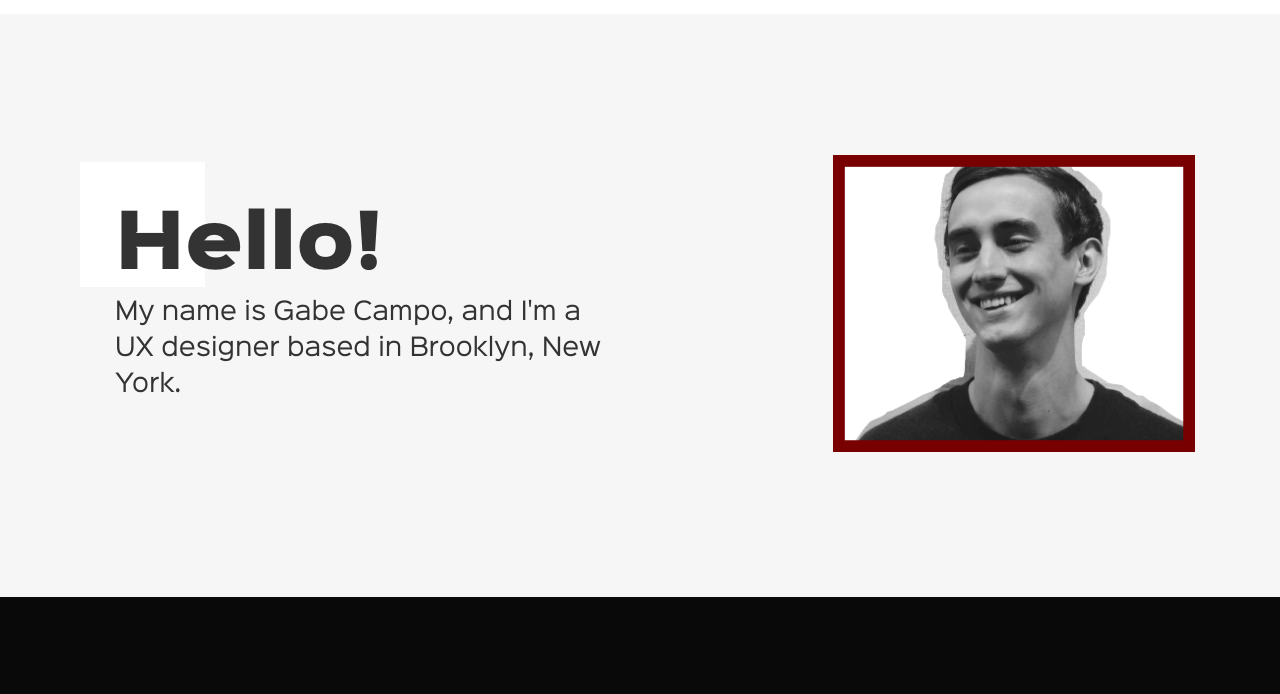
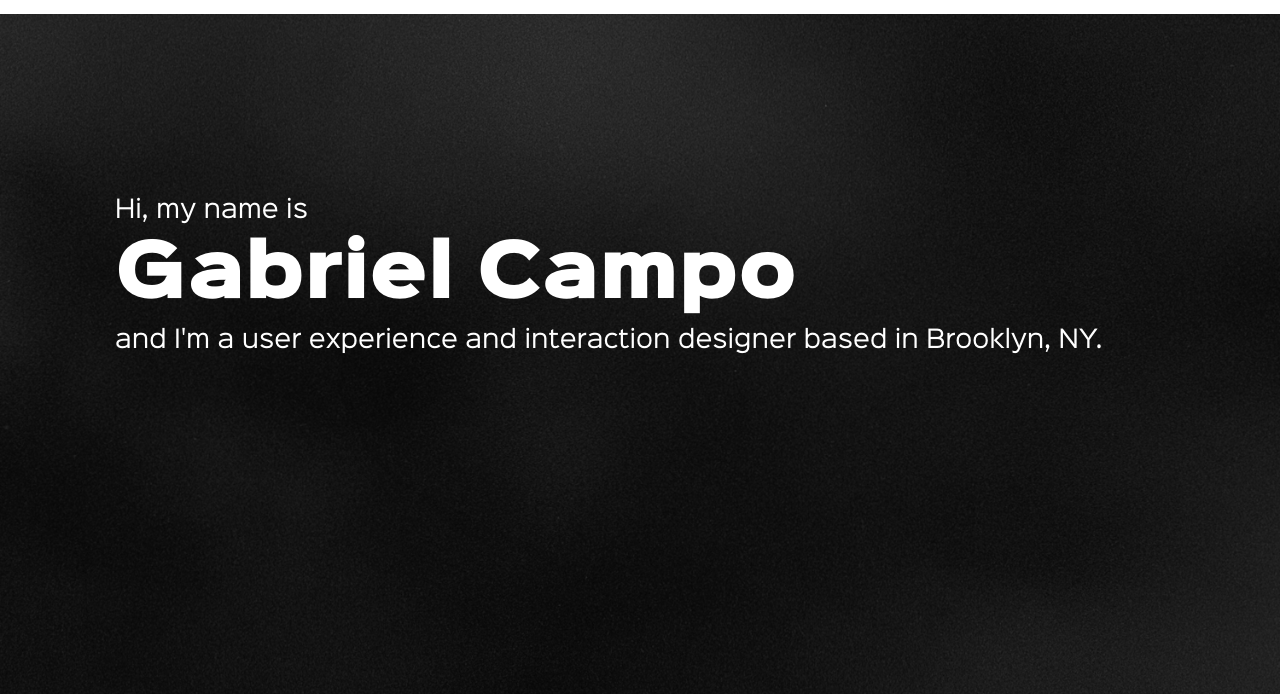
Before and after one commit to milk-toast/ux-portfolio, a plain HTML site: page index.html in a window 1280 px wide. Shown: the part 90-784 px from the top of the page. Drawn offline with nearby package versions, Linux system fonts and the light colour scheme; some packages are replaced by stand-ins of ours; a script that the page names is missing.

Commit message:
landing page - background, headshot, footer
updated background to bokeh
removed headshot, stretched header text
updated footer height

```diff
--- a/assets/css/styleMin.css
+++ b/assets/css/styleMin.css
@@ -7,7 +7,12 @@ body {
 body {
     position: relative;
     overflow-y: auto;
-    overflow-x: hidden
+    overflow-x: hidden;
+    background: url(../img/bokeh-bg.jpg);
+    background-size: cover;
+    background-repeat: no-repeat;
+    background-position: center center;
+    background-attachment: fixed;
 }
 
 * {
@@ -130,8 +135,6 @@ nav .myNavbarBrand {
 header.homepage {
     width: 100%;
     height: auto;
-    background-color: #F6F6F6;
-    /*background: url(../img/bokeh-bg.jpg); /*background image?*/
     position: relative;
     display: -ms-flexbox;
     display: -webkit-flex;
@@ -140,7 +143,7 @@ header.homepage {
     -webkit-align-items: center;
     -webkit-box-align: center;
     align-items: center;
-    margin-top: 100px
+    margin: 100px 0;
 }
 
 header.homepage .left {
@@ -150,22 +153,22 @@ header.homepage .left {
     padding-right: 20px
 }
 
-header.homepage .whiteRectangle {
+/*header.homepage .rectangle {
     width: 125px;
     height: 125px;
-    background-color: #fff
-}
+    background-color: #33D08F
+}*/
 
 header.homepage .left .title {
     font-size: 72px;
-    color: #333;
+    color: #fff;
     font-family: sinkinSansBlack;
     position: relative;
     top: 2px
 }
 
 header.homepage .left .article {
-    color: #333;
+    color: #fff;
     font-family: sinkinSansRegular;
     position: relative;
     bottom: 2px
@@ -180,7 +183,6 @@ header.homepage .left .article {
 .seeMyWork {
     width: 100%;
     height: auto;
-    background-color: #090909;
     padding: 100px 0
 }
 
@@ -237,7 +239,7 @@ header.homepage .left .article {
 
 .seeMyWork .seeMyWorkRow .left .leftButton p {
     margin: 30px 0 20px 0;
-    text-align: center;
+    text-align: left;
     color: #33D08F;
     font-size: 20px;
     font-family: menlo;
@@ -372,7 +374,7 @@ footer.footer1 {
 footer.footer1 .title {
     color: #090909;
     font-family: sinkinSansBlack;
-    font-size: 36px
+    font-size: 55px
 }
 
 footer.footer1 .subtitle {
@@ -418,7 +420,7 @@ footer.footer1 .subtitle span {
         padding: 45px 0
     }
     header.homepage .left {
-        text-align: center;
+        text-align: left;
         display: block
     }
     header.homepage .right {
@@ -433,7 +435,7 @@ footer.footer1 .subtitle span {
     header.homepage .left {
         padding-left: 20px
     }
-    header.homepage .whiteRectangle {
+    header.homepage .rectangle {
         position: absolute;
         top: 0;
         left: 20px
@@ -466,7 +468,7 @@ footer.footer1 .subtitle span {
         margin-right: auto
     }
     .seeMyWork .seeMyWorkRow .left {
-        text-align: right
+        text-align: left
     }
     .seeMyWork .seeMyWorkRow .left .leftBar {
         margin-right: 0;
@@ -532,7 +534,7 @@ footer.footer1 .subtitle span {
     header.homepage .left {
         padding-left: 35px
     }
-    header.homepage .whiteRectangle {
+    header.homepage .rectangle {
         position: absolute;
         top: 0;
         left: 20px
@@ -603,7 +605,7 @@ footer.footer1 .subtitle span {
         height: 193px
     }
     footer.footer1 {
-        height: 240px;
+        height: 1024px;
         width: 100%;
     }
     footer.footer1 .title {
@@ -650,7 +652,7 @@ footer.footer1 .subtitle span {
     header.homepage .left {
         padding-left: 45px
     }
-    header.homepage .whiteRectangle {
+    header.homepage .rectangle {
         position: absolute;
         top: 0;
         left: 10px
@@ -723,10 +725,10 @@ footer.footer1 .subtitle span {
         height: 284px
     }
     footer.footer1 {
-        height: 350px;
+        height: 1024px;
         width: 100%;
     }
     footer.footer1 .title {
-        margin-top: 100px
+        margin-top: 450px
     }
 }
--- a/index.html
+++ b/index.html
@@ -39,16 +39,19 @@
 	<header class="homepage">
 		<div class="container content">
 			<div class="row ">
-				<div class="col-sm-6 left my-auto">
-					<div class="whiteRectangle"></div>
-					<h1 class="title">Hello!</h1>
+				<div class="col-sm-12 left my-auto">
+					<div class="rectangle"></div>
 					<p class="article">
-					My name is Gabe Campo, and I'm a UX designer based in Brooklyn, New York.</p>
+						Hi, my name is
+					<h1 class="title">Gabriel Campo</h1>
+					<p class="article">
+						and I'm a user experience and interaction designer based in Brooklyn, NY.
+					</p>
 				</div>
-				<div class="col-sm-6 right my-auto">
+				<!-- <div class="col-sm-6 right my-auto">
 					<img src="assets/img/avatar.png" alt="" class="headerAvatar">
 				</div>
-			</div>
+ -->			</div>
 		</div>
 	</header>
 	<!-- @end header -->
```
